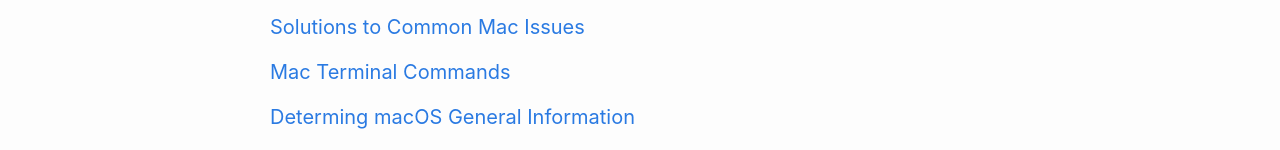
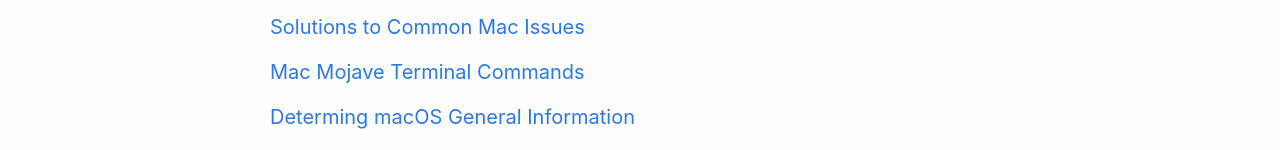
Before and after one commit to davidhalvorsen/aaaaaaaaaa, a plain HTML site: page categories/index.html in a window 1280 px wide. Shown: the part 539-689 px from the top of the page. Drawn offline with Linux system fonts and the light colour scheme.

Commit message:
Update index.html

```diff
--- a/categories/index.html
+++ b/categories/index.html
@@ -98,7 +98,7 @@
     </article>
 
     <article class="archive-item">
-      <h4><a href="/macos/2024/02/23/Mac-Terminal-Commands.html">Mac Terminal Commands</a></h4>
+      <h4><a href="/macos/2024/02/23/Mac-Terminal-Commands.html">Mac Mojave Terminal Commands</a></h4>
     </article>
 
     <article class="archive-item">
```
